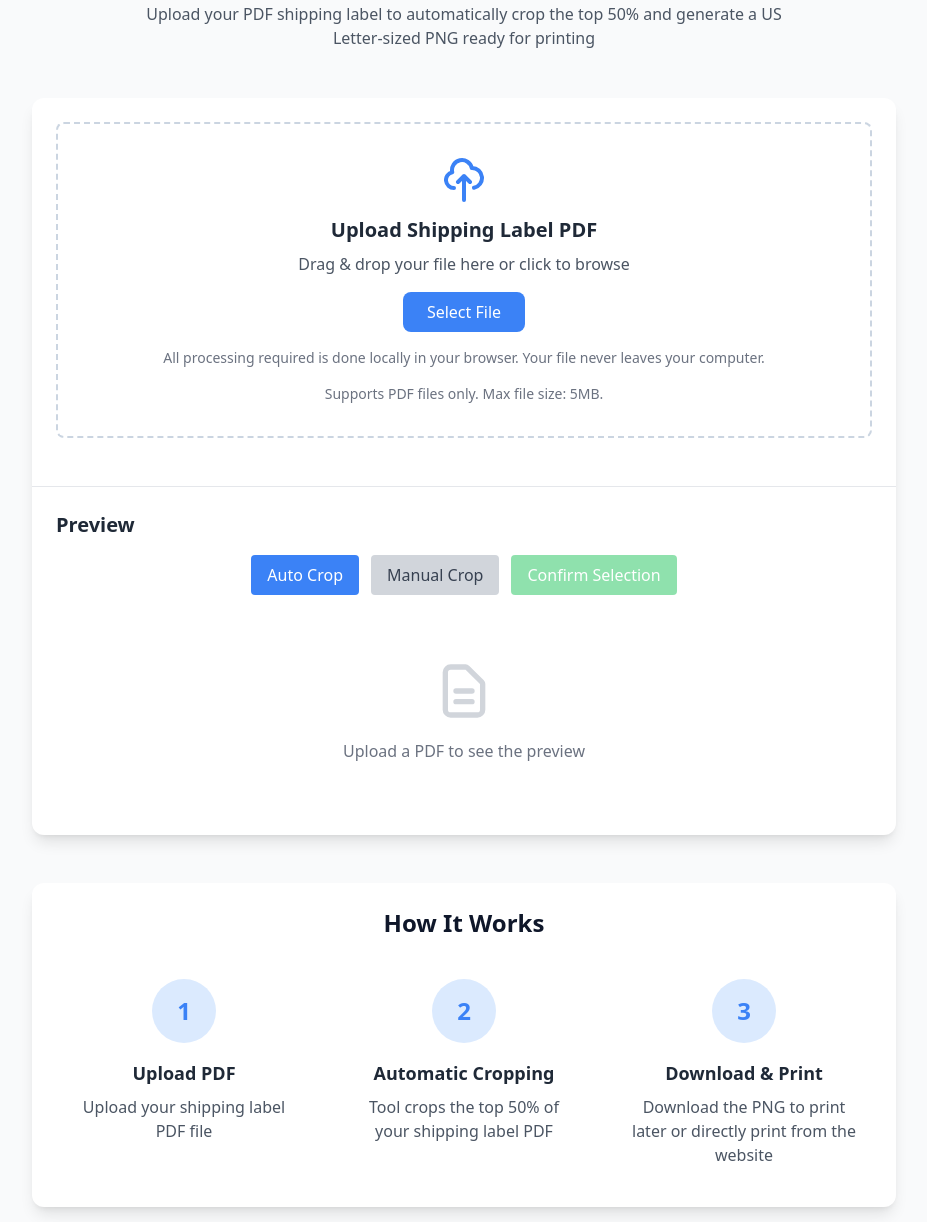
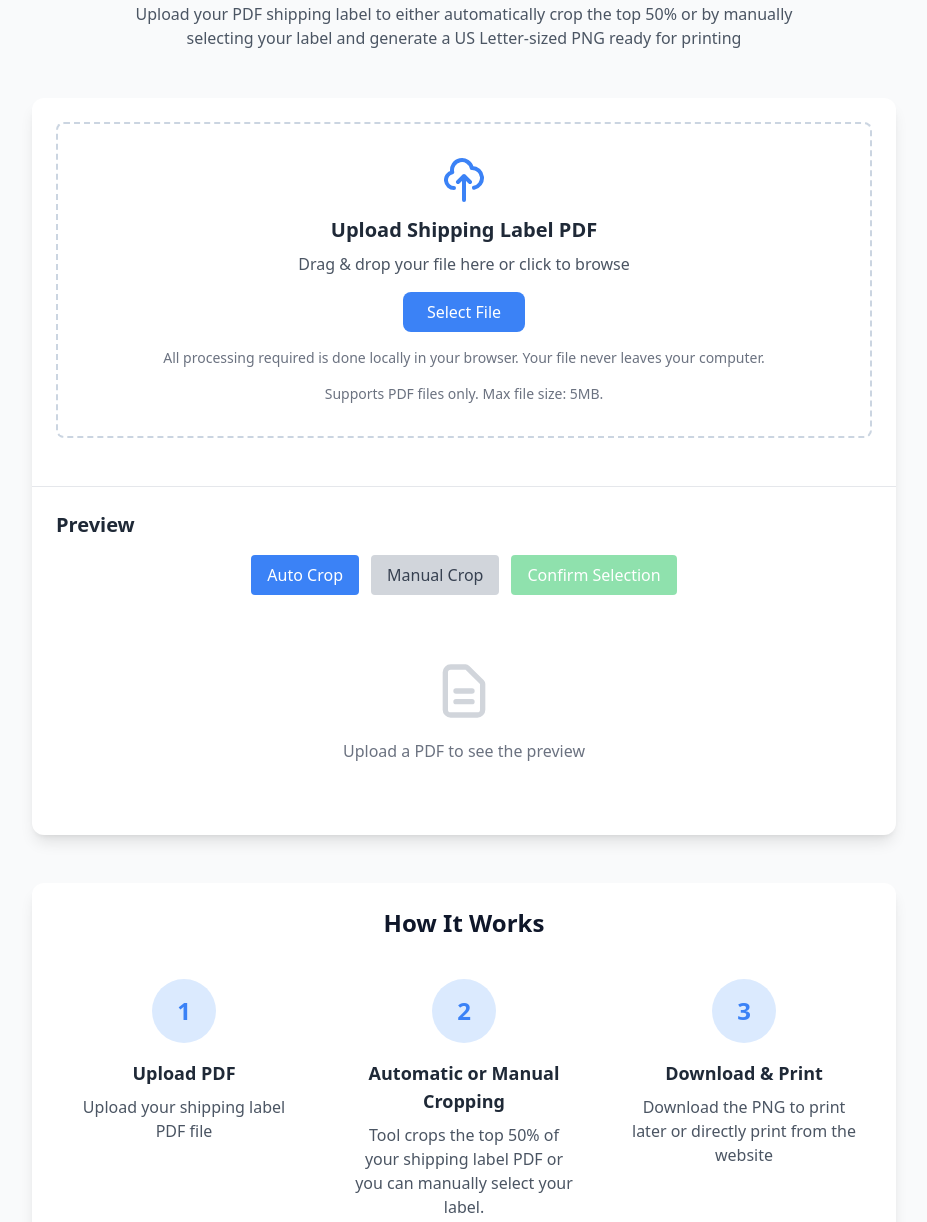
Before and after one commit to tatujan/Cropr, a plain HTML site: page index.html in a window 1280 px wide. Shown: the part 78-1300 px from the top of the page, without its empty margins (176-1103 px from the left). Drawn offline with nearby package versions, Linux system fonts and the light colour scheme; a script that the page names is missing.

Commit message:
editing text throughtout the page to include manual selection

```diff
--- a/index.html
+++ b/index.html
@@ -50,7 +50,7 @@
         <header class="text-center mb-12">
             <h1 class="text-3xl md:text-4xl font-bold text-dark mb-2">Shipping Label Cropper</h1>
             <p class="text-gray-600 max-w-2xl mx-auto">
-                Upload your PDF shipping label to automatically crop the top 50% and generate a US Letter-sized PNG ready for printing
+                Upload your PDF shipping label to either automatically crop the top 50% or by manually selecting your label and generate a US Letter-sized PNG ready for printing
             </p>
         </header>
 
@@ -152,8 +152,8 @@
                     <div class="w-16 h-16 bg-blue-100 rounded-full flex items-center justify-center mx-auto mb-4">
                         <span class="text-2xl font-bold text-primary">2</span>
                     </div>
-                    <h3 class="text-lg font-semibold text-gray-800 mb-2">Automatic Cropping</h3>
-                    <p class="text-gray-600">Tool crops the top 50% of your shipping label PDF</p>
+                    <h3 class="text-lg font-semibold text-gray-800 mb-2">Automatic or Manual Cropping</h3>
+                    <p class="text-gray-600">Tool crops the top 50% of your shipping label PDF or you can manually select your label.</p>
                 </div>
                 <div class="text-center p-4">
                     <div class="w-16 h-16 bg-blue-100 rounded-full flex items-center justify-center mx-auto mb-4">
```
